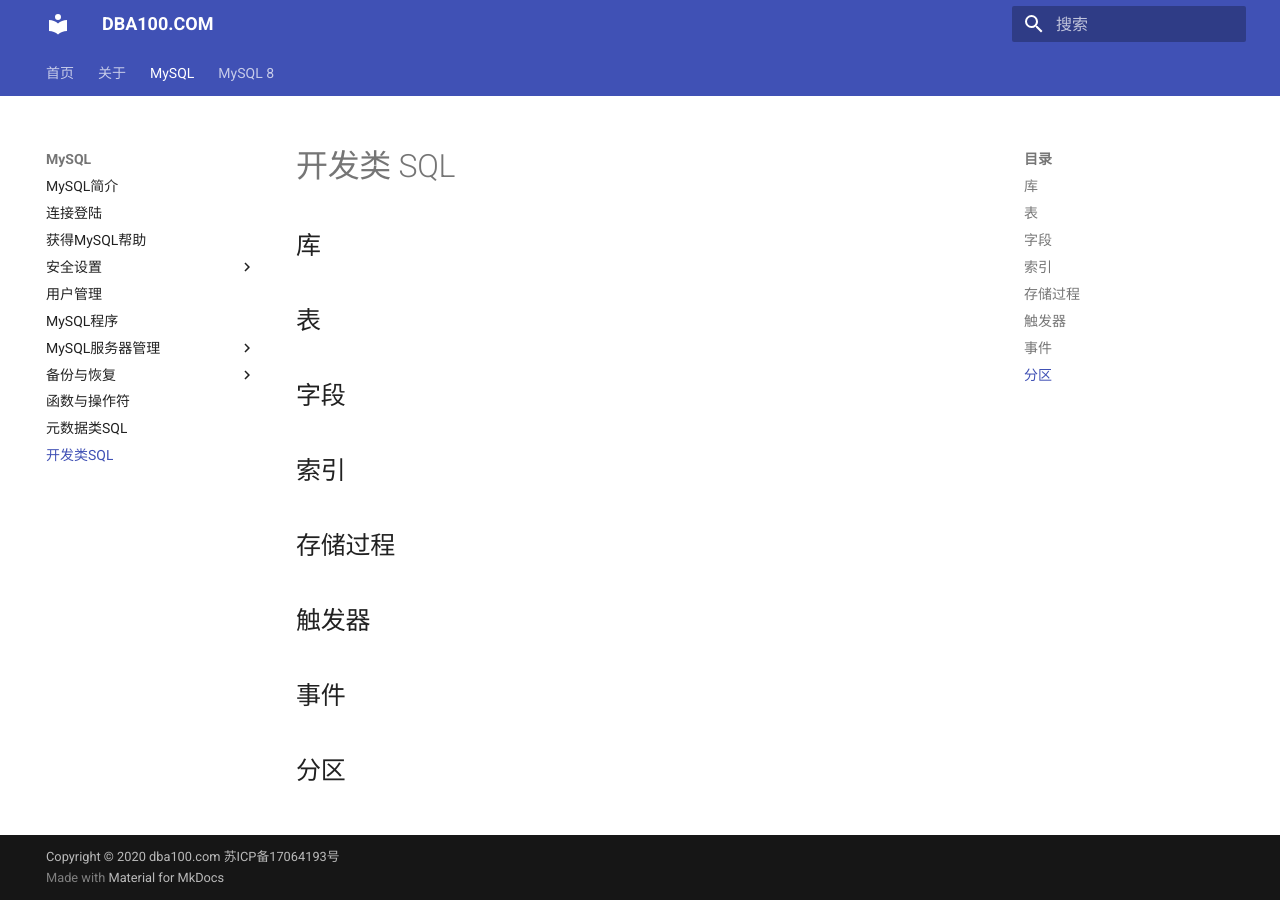
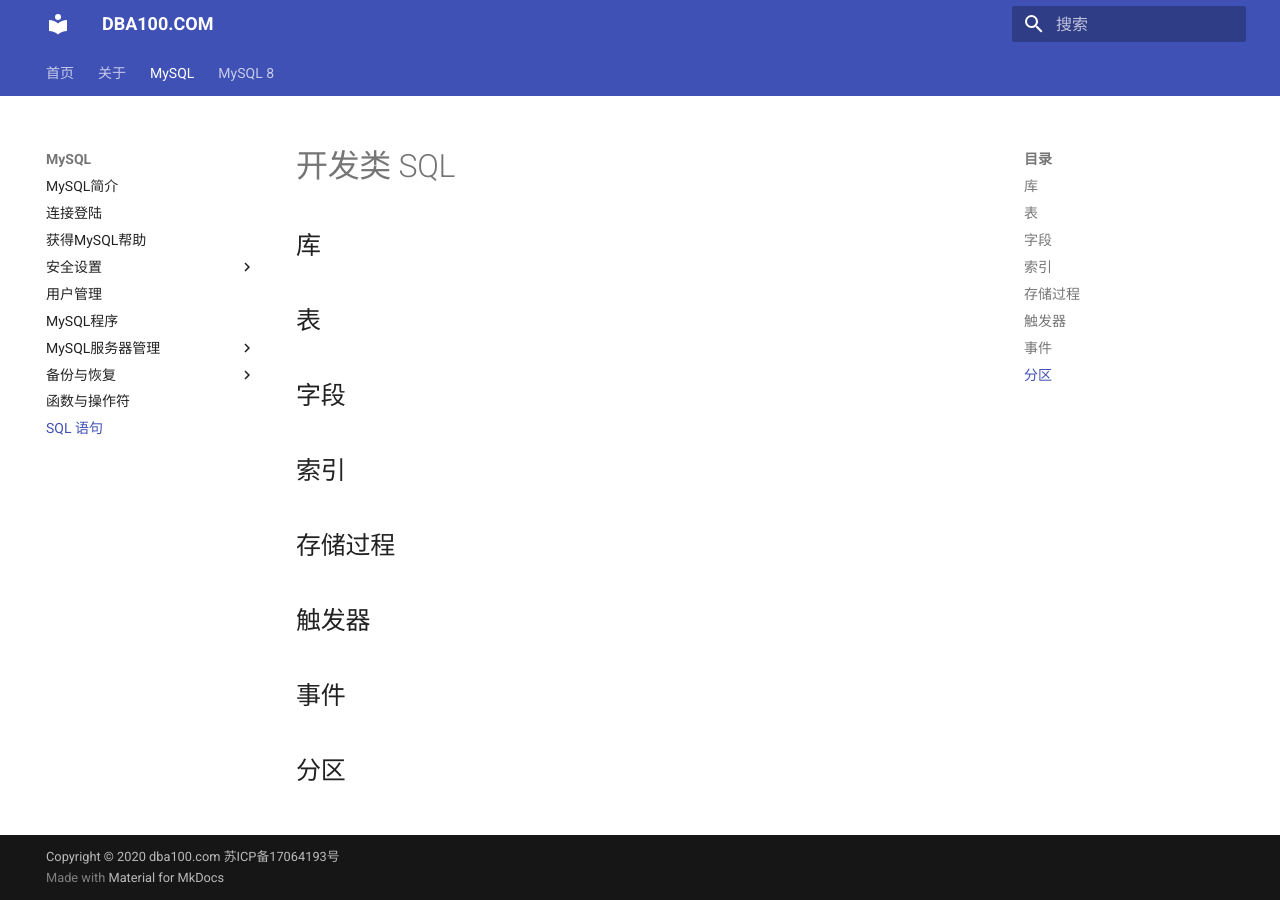
Before and after one commit to duliang123/dba100, an MkDocs documentation site: the page built from docs/mysql/sql.md, in a window 1280 px wide. Built offline with MkDocs 1.6.1 and Material for MkDocs 9.7.7, drawn with Linux system fonts in a browser that asks for light colours.

Commit message:
Update mkdocs.yml

```diff
--- a/mkdocs.yml
+++ b/mkdocs.yml
@@ -38,8 +38,7 @@ nav:
       - '备份恢复类型与方法': mysql/backup-and-recovery/backup-types-and-methods.md
       - 'mysqldump逻辑备份': mysql/backup-and-recovery/mysqldump.md
     - '函数与操作符': functions_and_operators.md
-    - '元数据类SQL': mysql/metadata.md
-    - '开发类SQL': mysql/sql.md
+    - 'SQL 语句': mysql/sql.md
   - 'MySQL 8':
     - "MySQL 8 简介": mysql8/index.md
 #  - 'Redis':
```
